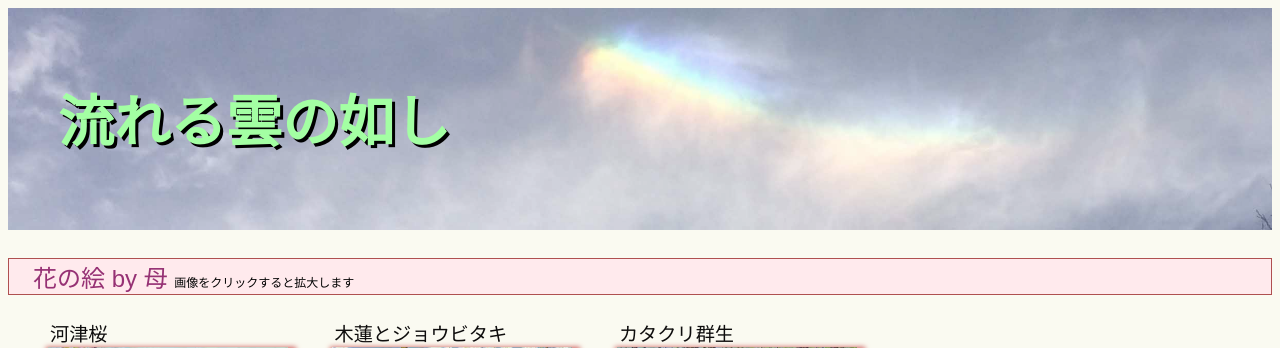
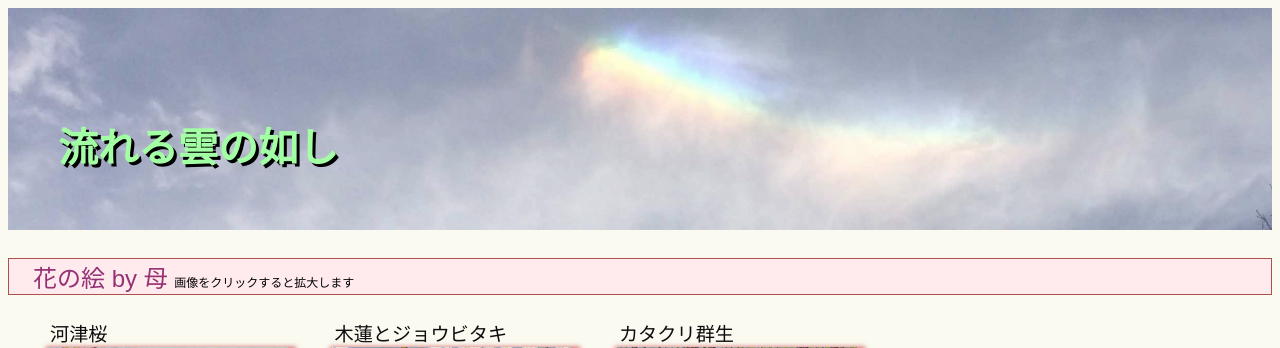
Before and after one commit to nkino-kino/ikuy-iron2, a PHP site: page / in a window 1280 px wide. Shown: the top 348 px of the page. Run offline with PHP 8.4, Linux system fonts and the light colour scheme.

Commit message:
Update css練習.css

```diff
--- a/css練習.css
+++ b/css練習.css
@@ -10,7 +10,7 @@ font-family: "游ゴシック","メイリオ",sans-serif ;
     bottom: 20px;
     left: 50px;
     padding: 0px;
-    font-size: 350%;
+    font-size: 250%;
     color: #a3ffa3;
     font-family: "ヒラギノ角ゴ StdN W8", 'arial black';
     font-weight: bold; /*太字に*/
```
